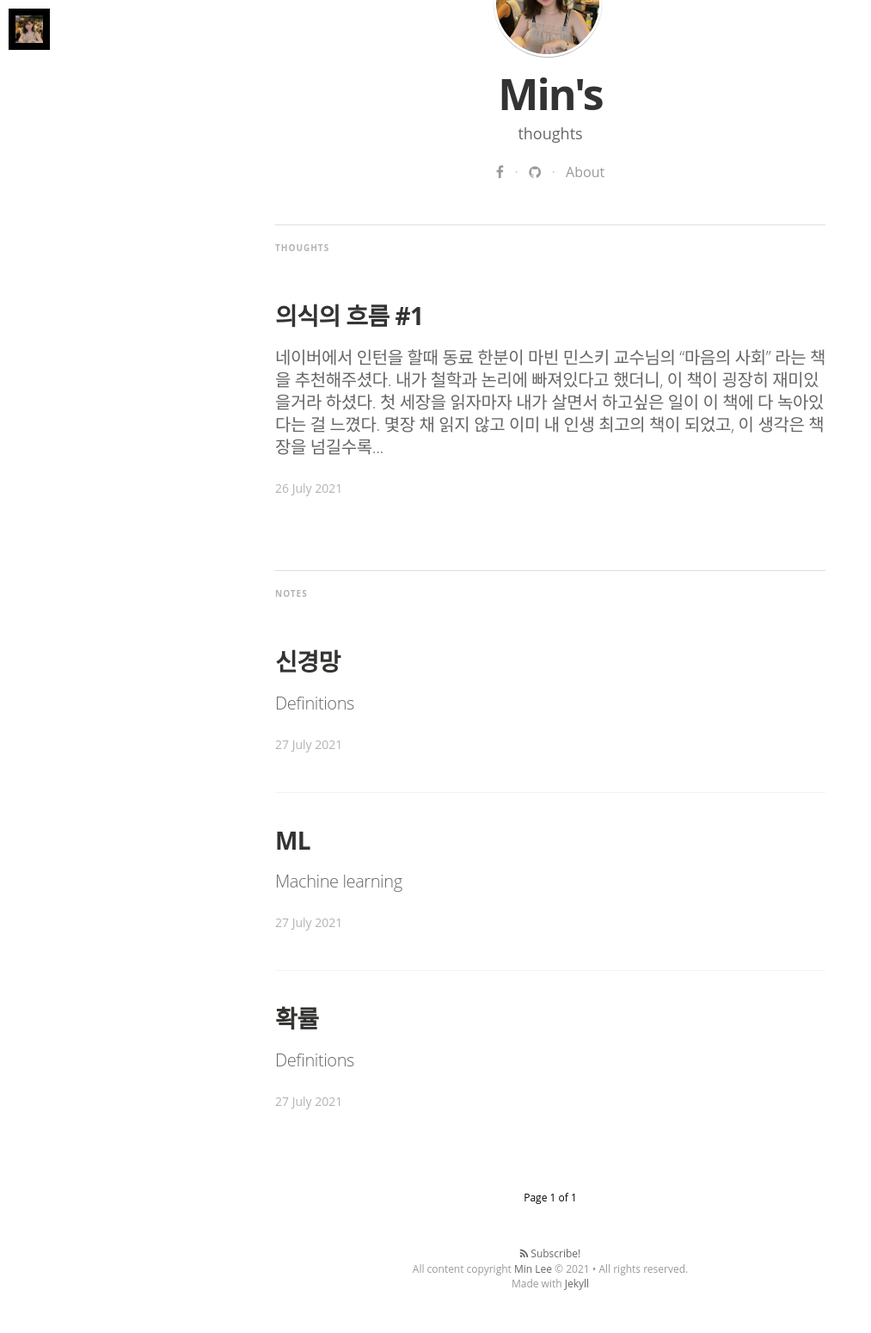
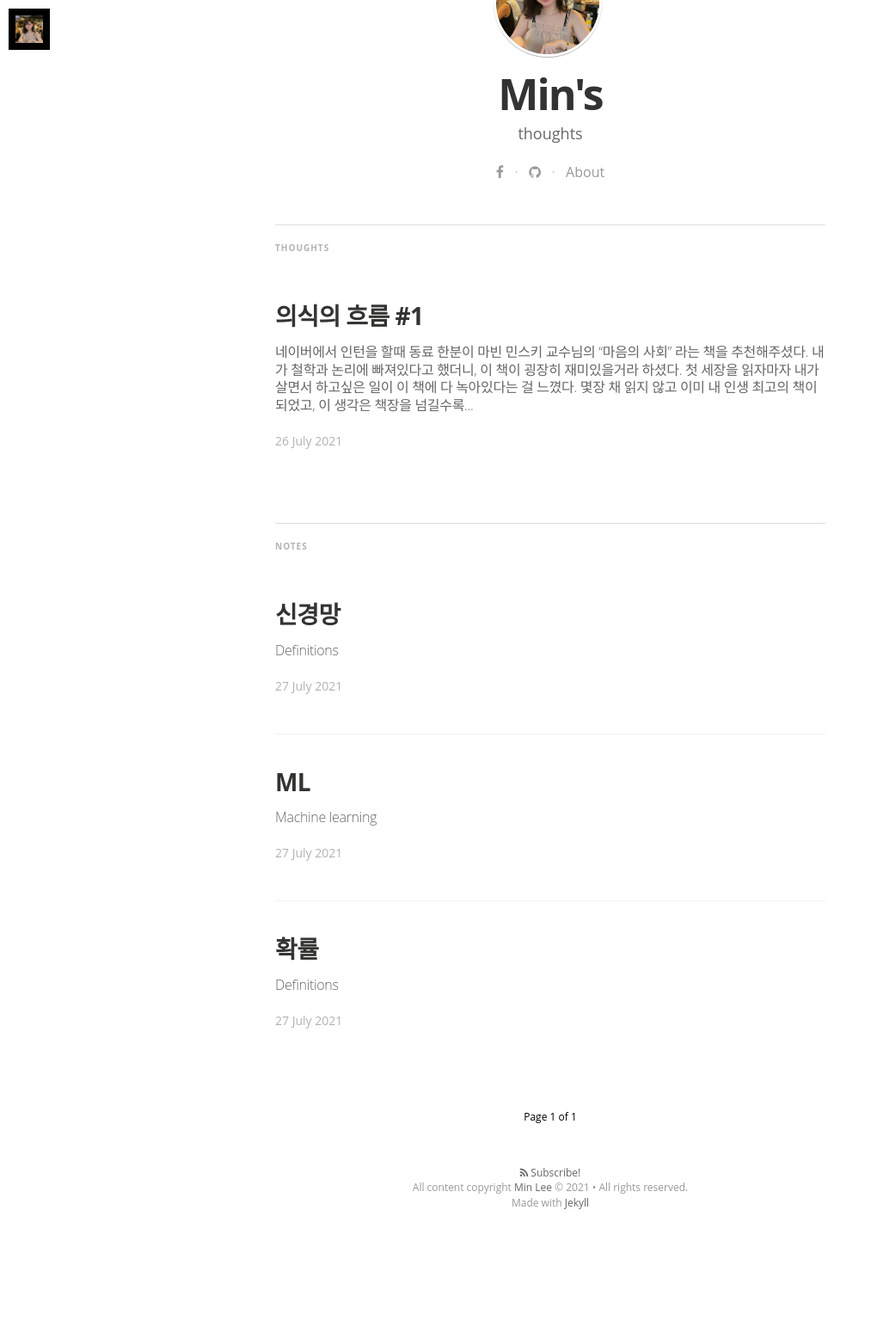
Before and after one commit to minniie/minniie.github.io, a Jekyll site: the page built from index.html, in a window 1280 px wide. Shown: the whole page at 86% size, without its empty margins (0-1013 px from the left). Built offline with Jekyll 4.4.1, drawn with Linux system fonts in a browser that asks for light colours; nearby versions of some CDN libraries; some web fonts are replaced; the list of posts is cut into pages by our own code; after the commit the page ends 1456 px from its top, so only the background shows below that.

Commit message:
Update main.sass

```diff
--- a/css/main.sass
+++ b/css/main.sass
@@ -158,7 +158,7 @@ body
       letter-spacing: -0.02em
       font-weight: 300
       font-style: normal
-      font-size: 20px
+      font-size: 16px
       line-height: 1.3
       color: #666665
     .post-meta
```
